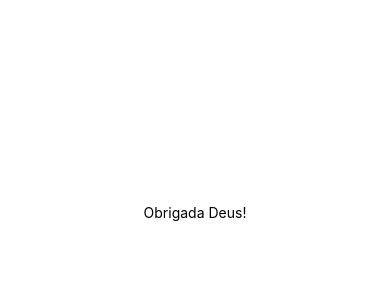
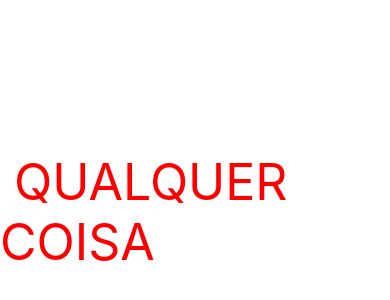
Before and after one commit to Hevelise-Liz/TrabalhoMobile, a React Native app: screen / in a window 390 px wide. Shown: the part 210-510 px from the top of the page. Built offline with nearby package versions, Linux system fonts and the light colour scheme.

Commit message:
Subpastas categoria e Home.

```diff
--- a/App.js
+++ b/App.js
@@ -1,23 +1,22 @@
-import { StatusBar } from 'expo-status-bar';
-import { StyleSheet, Text, View } from 'react-native';
+import { StatusBar } from "expo-status-bar";
+import { StyleSheet, Text, View } from "react-native";
+import Home from "./src/views/Home";
 
 export default function App() {
   return (
     <View style={styles.container}>
-      <Text>Obrigada Deus!</Text>
+      <Home />
+
       <StatusBar style="auto" />
     </View>
   );
 }
 
-
-
-
 const styles = StyleSheet.create({
   container: {
     flex: 1,
-    backgroundColor: '#fff',
-    alignItems: 'center',
-    justifyContent: 'center',
+    backgroundColor: "#fff",
+    alignItems: "center",
+    justifyContent: "center",
   },
 });
--- a/src/views/Home/index.jsx
+++ b/src/views/Home/index.jsx
@@ -0,0 +1,15 @@
+import {styles} from "./style";
+import { View, Text, StyleSheet } from 'react-native';
+import React from 'react';
+
+const Home = () => {
+  return (
+    <View>
+      <Text style={styles.texto}> QUALQUER COISA </Text>
+
+
+    </View>
+  )
+}
+
+export default Home
--- /dev/null
+++ b/src/views/Home/style.jsx
@@ -0,0 +1,10 @@
+import { StyleSheet } from "react-native";
+
+
+export const styles = StyleSheet.create({
+
+  texto: {
+    fontSize: 50,
+    color: "red",
+  },
+});
```
Also changed, not shown: src/views/Categoria/index.jsx (added), src/views/Categoria/style.jsx (added).
